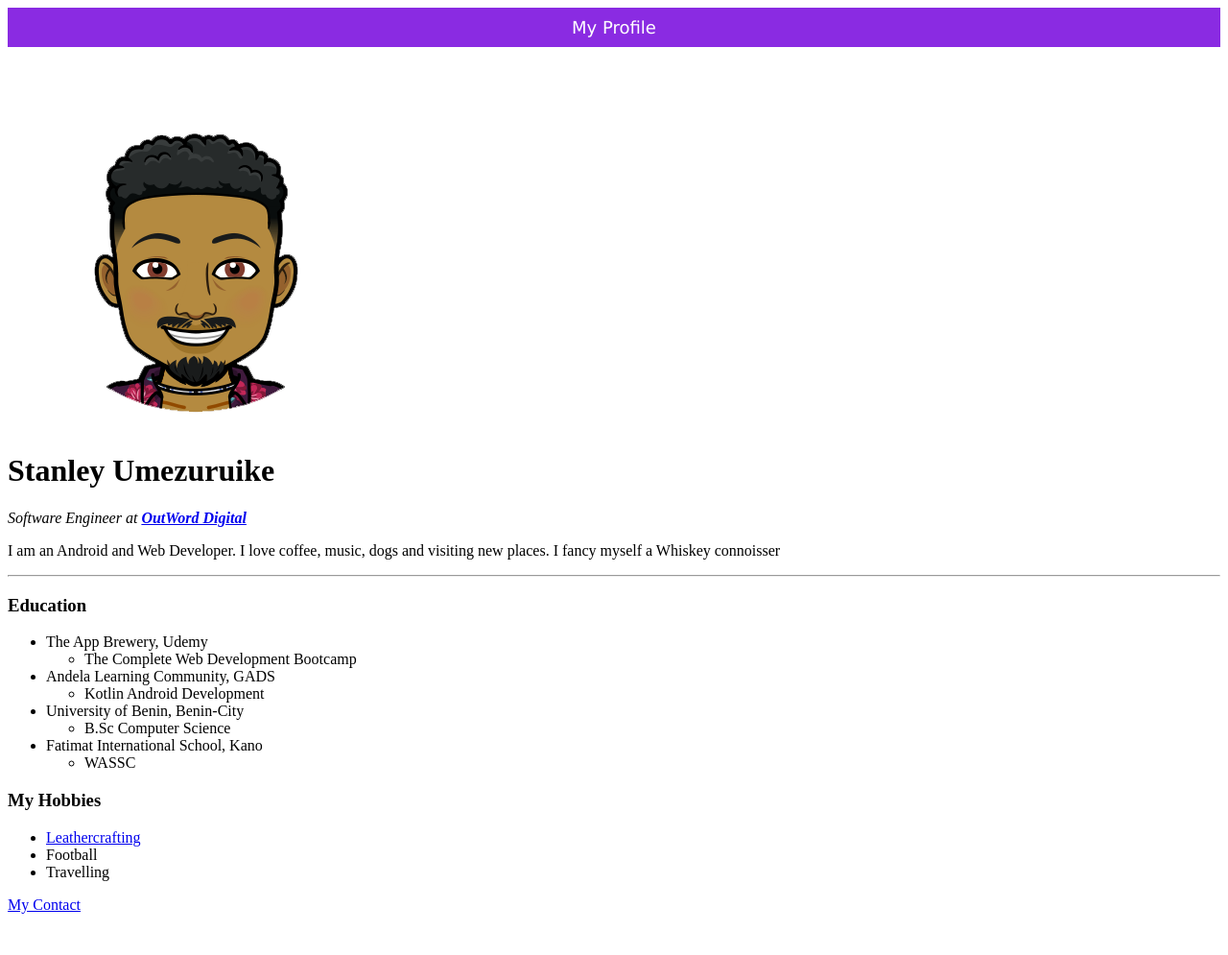
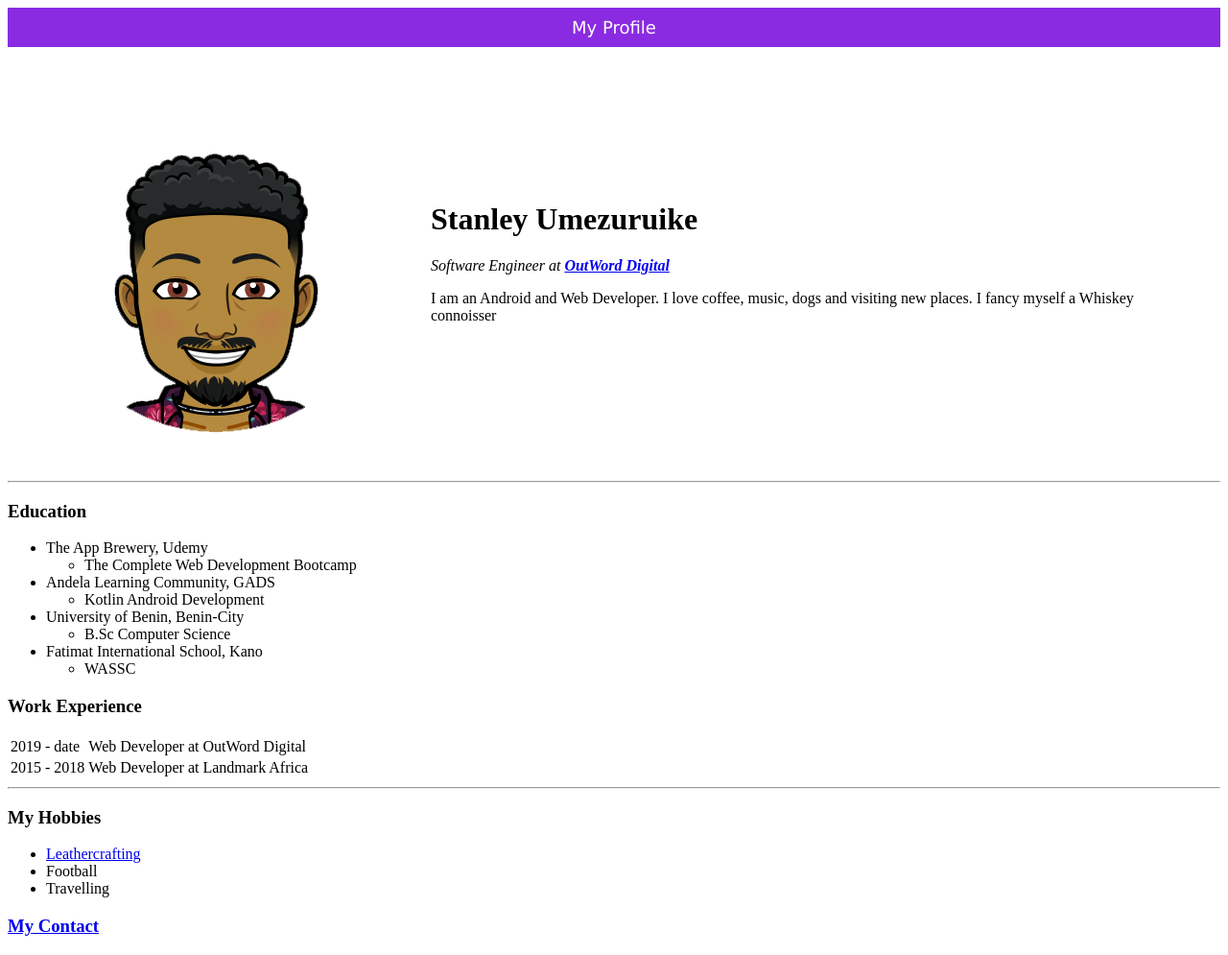
Before and after one commit to CodeHunta/HTML-Personal-site, a plain HTML site: page index.html in a window 1280 px wide. Shown: the whole page at 96% size. Before the commit the page ends 960 px from the top, so only its background shows below. Drawn offline with Linux system fonts and the light colour scheme.

Commit message:
Tabulated

```diff
--- a/index.html
+++ b/index.html
@@ -22,10 +22,14 @@
 </head>
 <body>
     <header id="main-header">My Profile</header>
-    <img src="images/codehunta.png" alt="Stanley's Profile Picture">
-    <h1>Stanley Umezuruike</h1>
-    <p><em>Software Engineer at <strong><a href="https://outword.com.ng">OutWord Digital</a></strong></em></p>
-    <p>I am an Android and Web Developer. I love coffee, music, dogs and visiting new places. I fancy myself a Whiskey connoisser</p>
+    <table cellspacing="20">
+        <tr>
+            <td><img src="images/codehunta.png" alt="Stanley's Profile Picture"></td>
+            <td><h1>Stanley Umezuruike</h1>
+                <p><em>Software Engineer at <strong><a href="https://outword.com.ng">OutWord Digital</a></strong></em></p>
+                <p>I am an Android and Web Developer. I love coffee, music, dogs and visiting new places. I fancy myself a Whiskey connoisser</p></td>
+        </tr>
+    </table>
     <hr>
 
     <h3>Education</h3>
@@ -48,13 +52,26 @@
         </ul>
     </ul>
 
+    <h3>Work Experience</h3>
+    <table>
+        <tr>
+            <td>2019 - date</td>
+            <td>Web Developer at OutWord Digital</td>
+        </tr>
+        <tr>
+            <td>2015 - 2018</td>
+            <td>Web Developer at Landmark Africa</td>
+        </tr>
+    </table>
+    <hr>
+
     <h3>My Hobbies</h3>
     <ul>
         <li><a href="https://www.instagram.com/kunmileather">Leathercrafting</a></li>
         <li>Football</li>
         <li>Travelling</li>
     </ul>
-    <a href="contact.html">My Contact</a>
+    <h3><a href="contact.html">My Contact</a></h3>
 
 </body>
 </html>
```
Also changed, not shown: contact.html (+16 -2 lines).
